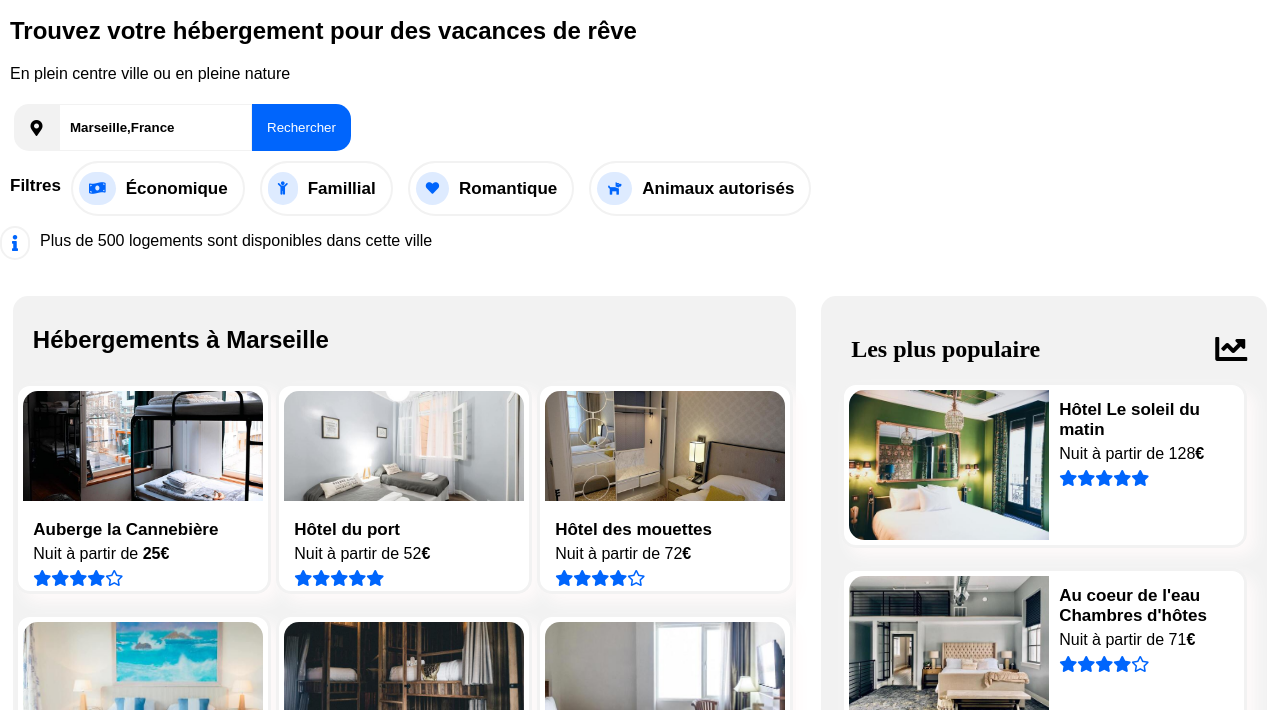
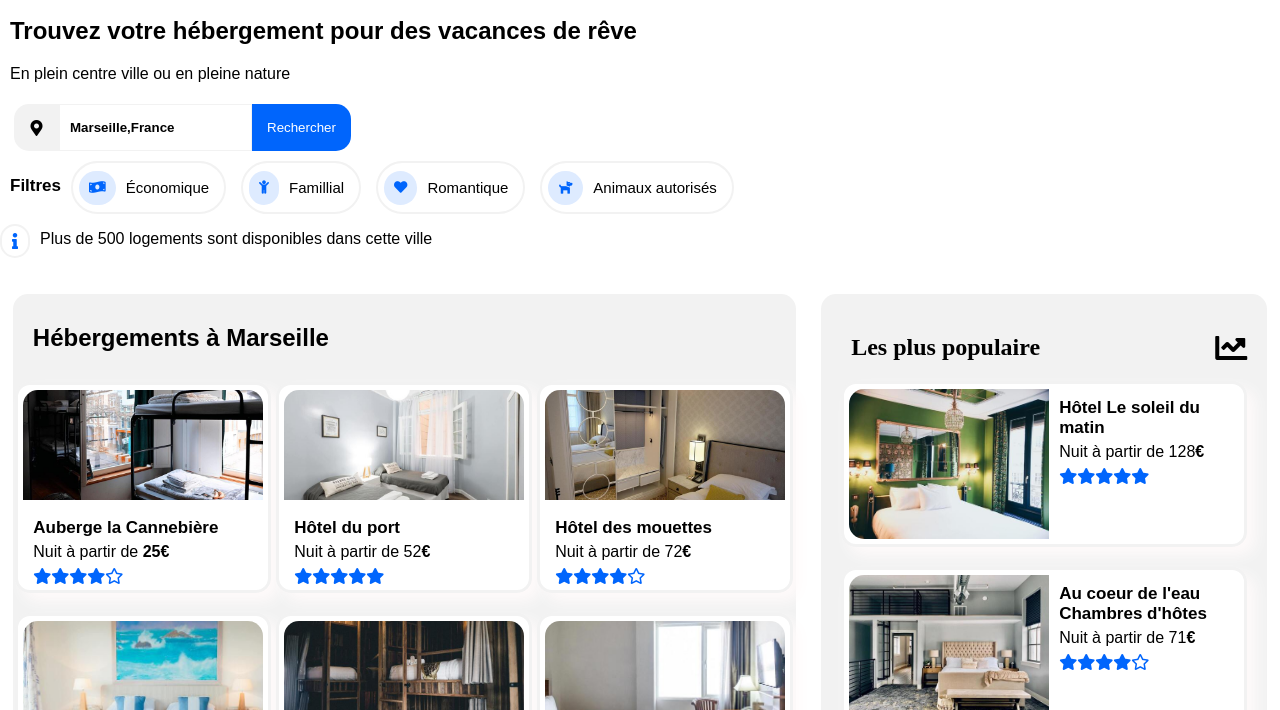
Before and after one commit to Damedesang/PorcherMarine_2_10022021, a plain HTML site: page index.html in a window 1280 px wide. Shown: the part 90-800 px from the top of the page. Drawn offline with Linux system fonts and the light colour scheme.

Commit message:
Probleme WC3

```diff
--- a/Styles.css
+++ b/Styles.css
@@ -197,9 +197,9 @@ nav a:active {
     padding: 10px;
 }
 
-.boxfiltres h2 {
+.boxfiltres p {
     font-family: "Raleway-Bold", Arial, Helvetica, sans-serif;
-    font-size: 17px;
+    font-size: 15px;
     padding-left: 10px;
     color: black;
 }
--- a/index.html
+++ b/index.html
@@ -58,25 +58,25 @@
                         <div class="formfiltres">
                             <button type="submit" class="filtres">
                                 <i class="fas fa-money-bill-wave"></i>
-                                <h2>Économique</h2>
+                                <p>Économique</p>
                             </button>
                         </div>
                         <div class="formfiltres">
                             <button type="submit" class="filtres">
                                 <i class="fas fa-child"></i>
-                                <h2>Famillial</h2>
+                                <p>Famillial</p>
                             </button>
                         </div>
                         <div class="formfiltres">
                             <button type="submit" class="filtres">
                                 <i class="fas fa-heart"></i>
-                                <h2>Romantique</h2>
+                                <p>Romantique</p>
                             </button>
                         </div>
                         <div class="formfiltres">
                             <button type="submit" class="filtres">
                                 <i class="fas fa-dog"></i>
-                                <h2>Animaux autorisés</h2>
+                                <p>Animaux autorisés</p>
                             </button>
                         </div>
                     </div>
```
